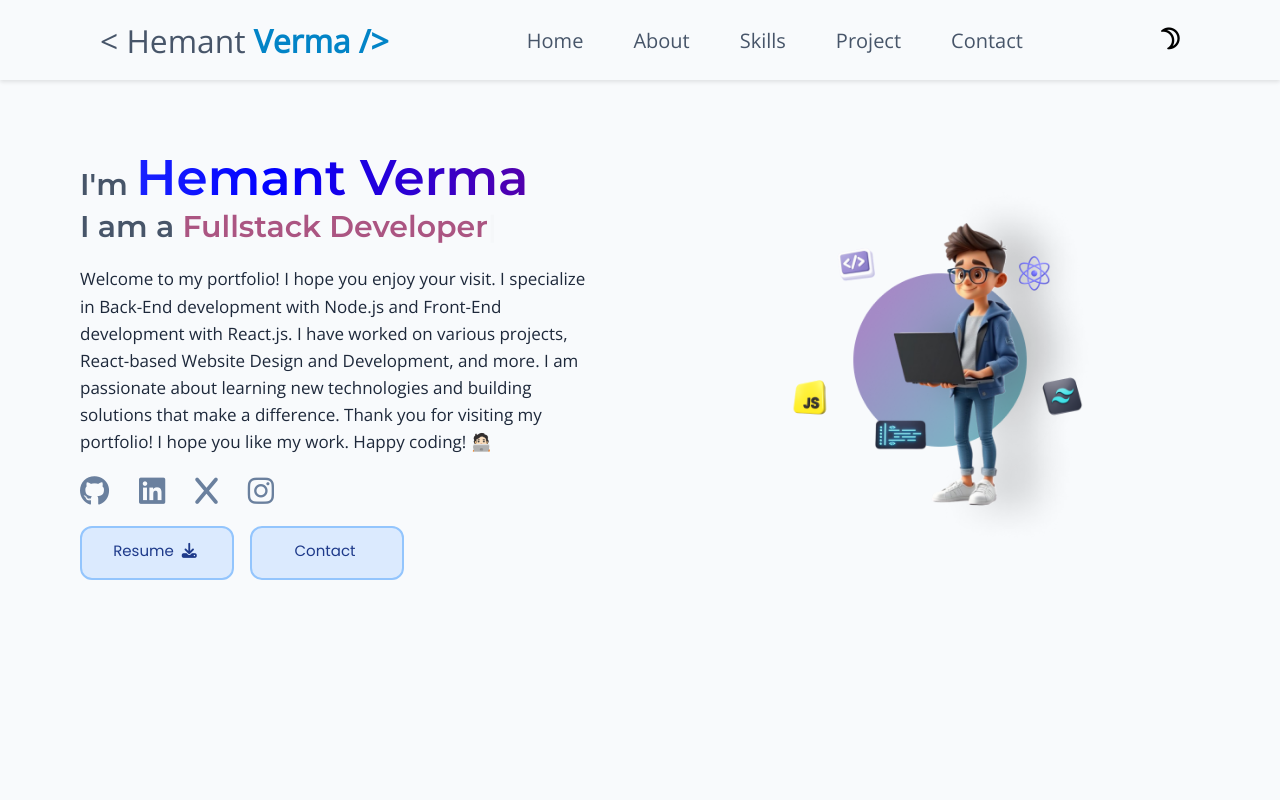
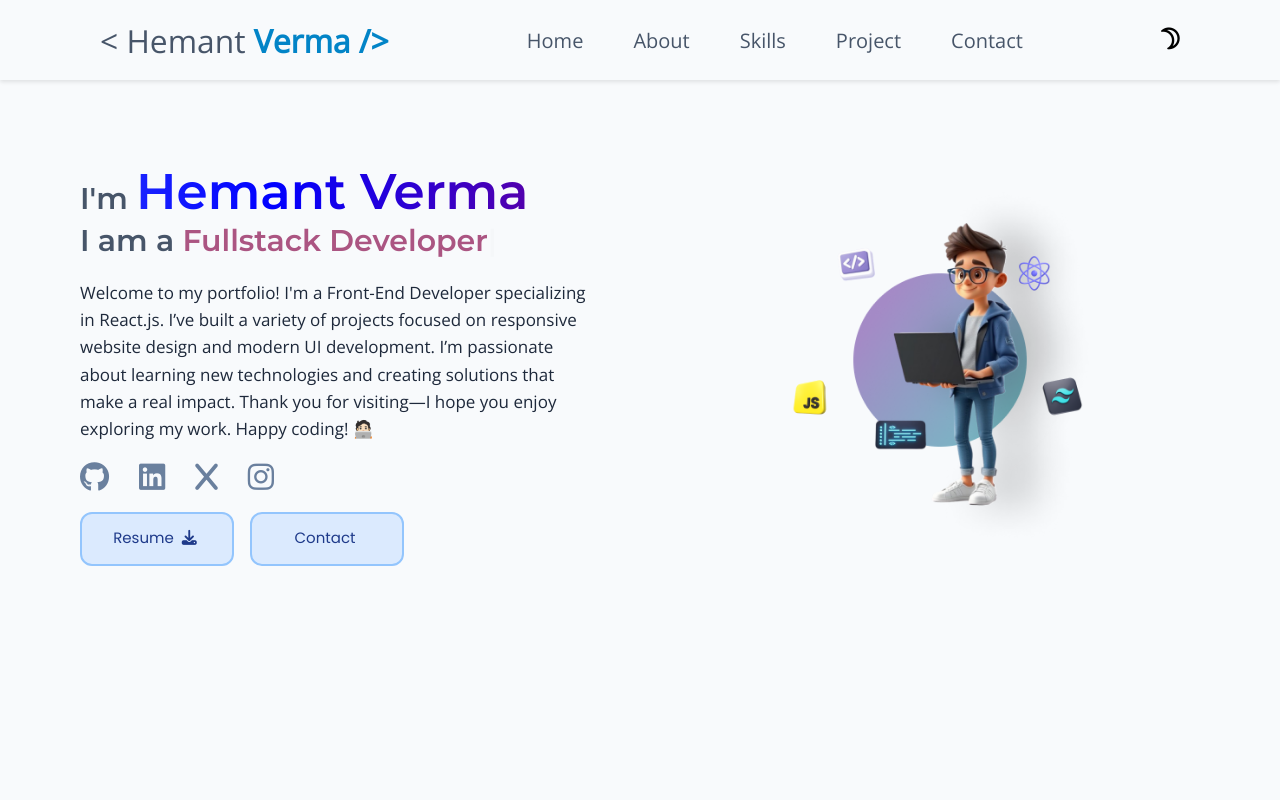
Before and after one commit to Hemant00verma/Portfolio, a website built with Vite: page index.html in a window 1280 px wide. Shown: the top 800 px of the page. Built offline with nearby package versions, Linux system fonts and the light colour scheme.

Commit message:
update html filr

```diff
--- a/index.html
+++ b/index.html
@@ -58,7 +58,10 @@
     <section id="home">
       <div class="left-section flex">
         <div class="heading"> <h1>I'm <span id="name"> hemant verma </span><br><span>I am a</span> <span id="element"> </span></h1></div>
-        <div class="paragraph"> <p>Welcome to my portfolio! I hope you enjoy your visit. I specialize in Back-End development with Node.js and Front-End development with React.js. I have worked on various projects, React-based Website Design and Development, and more. I am passionate about learning new technologies and building solutions that make a difference. Thank you for visiting my portfolio! I hope you like my work. Happy coding! 🧑🏻‍💻</p>
+        <div class="paragraph"> <p>Welcome to my portfolio! I'm a Front-End Developer specializing in React.js.
+               I’ve built a variety of projects focused on responsive website design and modern UI development.
+                  I’m passionate about learning new technologies and creating solutions that make a real impact.
+              Thank you for visiting—I hope you enjoy exploring my work. Happy coding! 🧑🏻‍💻</p>
         </div>
         <div class="contact">
           <a href="https://github.com/Hemant00verma" target="_blank">
```
